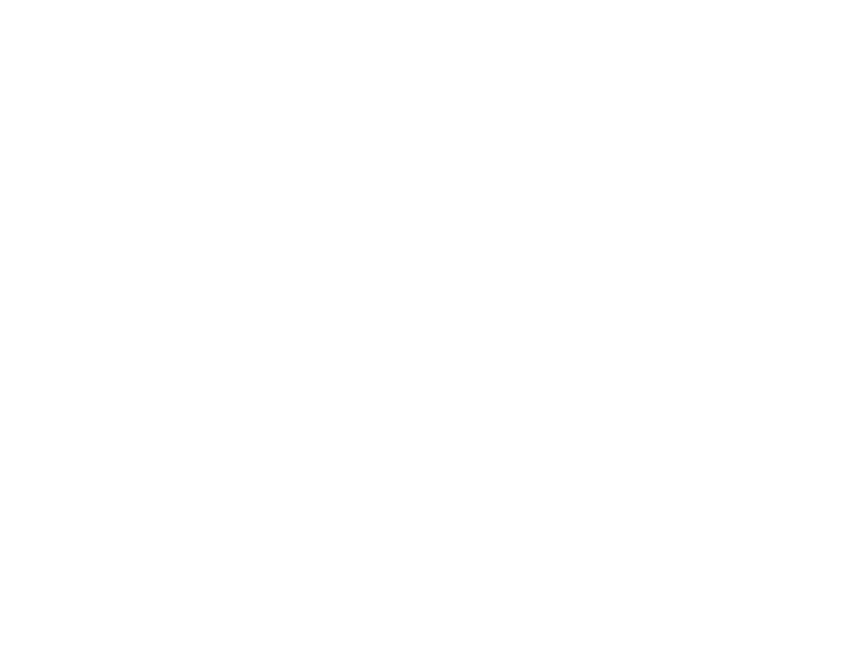
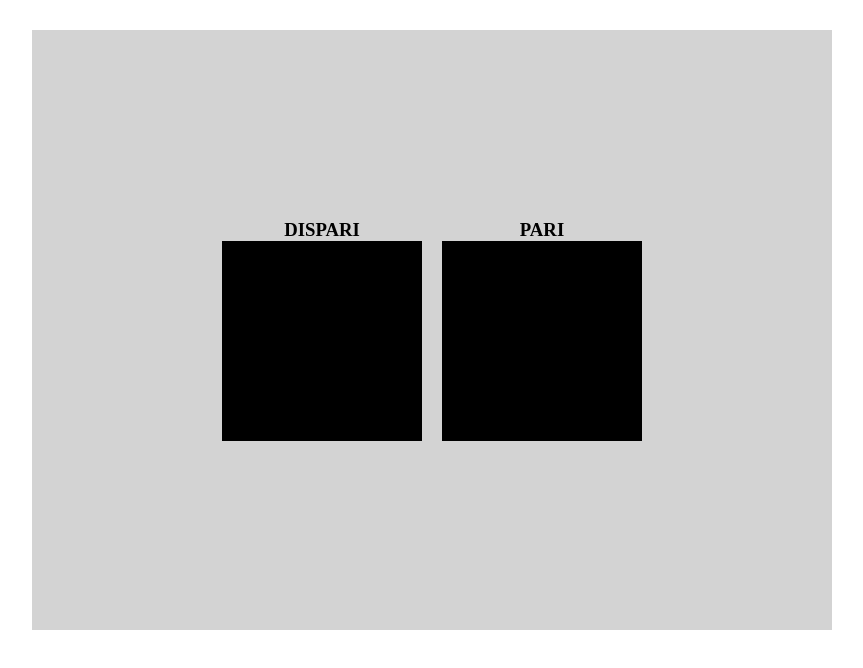
Before and after one commit to MariaAndreaGiardiello/js-jsnacks-blocco-3, a plain HTML site: page snack-2/index.html in a window 1280 px wide. Shown: the whole page, without its empty margins (208-1071 px from the left). Drawn offline with Linux system fonts and the light colour scheme.

Commit message:
risoluzione problema ma ciclo non funzionante, attesa correzione

```diff
--- a/snack-2/index.html
+++ b/snack-2/index.html
@@ -4,9 +4,20 @@
     <meta charset="UTF-8">
     <meta http-equiv="X-UA-Compatible" content="IE=edge">
     <meta name="viewport" content="width=device-width, initial-scale=1.0">
+    <link rel="stylesheet" href="style.css">
     <title>Document</title>
 </head>
 <body>
+    <div class="container">
+        <div>
+            <h3>DISPARI</h3>
+            <div id="dispari"></div>
+        </div>
+        <div>
+            <h3>PARI</h3>
+            <div id="pari"></div>
+        </div>
+    </div>
     <script src="main.js"></script>
 </body>
 </html>
--- a/snack-2/main.js
+++ b/snack-2/main.js
@@ -1,3 +1,30 @@
 //Crea due tag div con due id diversi:
 //un div avrà il testo colorato di rosso mentre l’altro di verde.
 //Partendo da un array di numeri, stampiamo nell’id rosso i numeri dispari e in verde i numeri pari.
+
+// 1. creo array con all'intenro i numeri da andare a dividere in pari o dispari
+const numbers = Number['1', '2', '3', '4', '5', '6', '7', '8', '9', '10', '11', '12', '13', '14', '15'];
+console.log(numbers)
+
+// 2. sviluppo ciclo for per controllo numeri all'interno dell'array
+for ( i = 0; i <= numbers.length; i++ ) {
+    if ( numbers % 2 === 1) {
+        // 3. creo div per numeri dispari
+        const boxDisp = document.querySelector('#dispari')
+        console.log(boxDisp)
+        boxDisp.classList.add("red")
+        const red = document.querySelector('.red')
+        red.innerText += Number(numbers);
+        console.log(red[numbers])
+
+    } else if (numbers % 2 === 0) {
+        // 4. creo div per numeri pari
+        const boxPar = document.querySelector('#pari')
+        console.log(boxPar)
+        boxDisp.classList.add("green")
+        const green = document.querySelector('.green')
+        green.innerHTML += numbers;
+    }
+    dispari.append(red);
+    pari.append(green);
+}
--- /dev/null
+++ b/snack-2/style.css
@@ -0,0 +1,61 @@
+/*---------------------
+    RESET
+---------------------*/
+*{
+    box-sizing: border-box;
+    padding: 0;
+    margin: 0;
+}
+
+/*---------------------
+    COMMON
+---------------------*/
+.container{
+    width: 800px;
+    height: 600px;
+    background-color: lightgrey;
+    margin: 30px auto;
+    display: flex;
+    flex-wrap: wrap;
+    justify-content: center;
+    align-items: center;
+    text-align: center;
+}
+
+#dispari{
+    width: 200px;
+    height: 200px;
+    margin: auto 10px;
+    background-color: black;
+    text-align: center;
+    display: flex;
+    text-align: center;
+    justify-content: center;
+    align-items: center;
+}
+
+#pari{
+    width: 200px;
+    height: 200px;
+    margin: auto 10px;
+    background-color: black;
+    display: flex;
+    text-align: center;
+    justify-content: center;
+    align-items: center;
+}
+
+.green{
+    font-size: 20px;
+    height: 70px;
+    width: 70px;
+    color: green;
+}
+
+.red{
+    font-size: 20px;
+    height: 70px;
+    width: 70px;
+    background-color: white;
+    color: red;
+}
```
Also changed, not shown: 1 other file.
